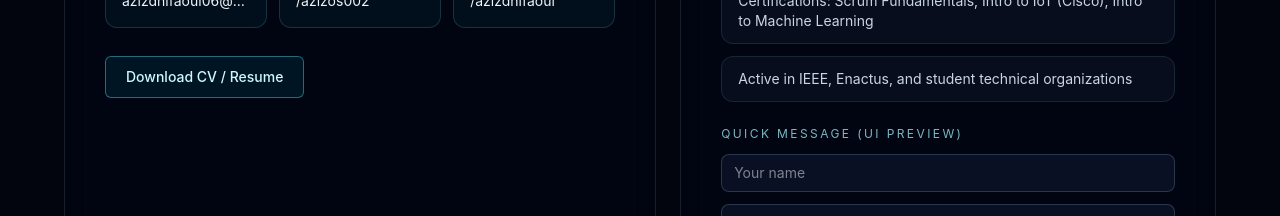
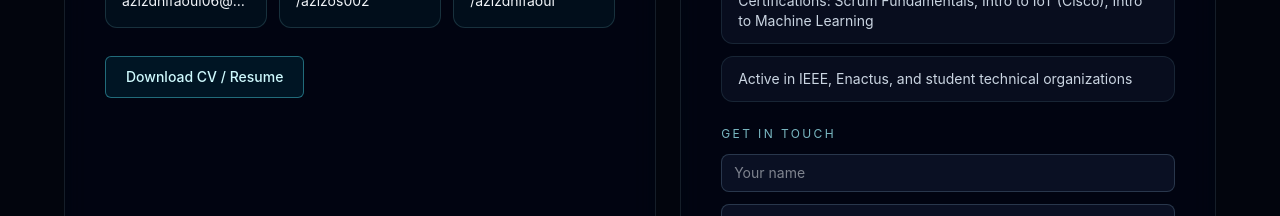
Before and after one commit to Azizos002/me, a Next.js app: page / in a window 1280 px wide. Shown: the part 4100-4316 px from the top of the page. Built offline with nearby package versions, Linux system fonts and the light colour scheme; no server answers.

Commit message:
Update contact form heading text
Change the contact form heading in ContactSection from "Quick message (UI preview)" to "Get in touch" to present a clearer, user-facing label.

```diff
--- a/src/components/sections/ContactSection.tsx
+++ b/src/components/sections/ContactSection.tsx
@@ -140,7 +140,7 @@ export function ContactSection() {
             </ul>
 
             <form className="mt-6 space-y-3" aria-label="Contact form preview" onSubmit={handleSubmit}>
-              <p className="text-xs uppercase tracking-[0.2em] text-cyan-200/75">Quick message (UI preview)</p>
+              <p className="text-xs uppercase tracking-[0.2em] text-cyan-200/75">Get in touch</p>
               <input
                 type="text"
                 name="name"
```
